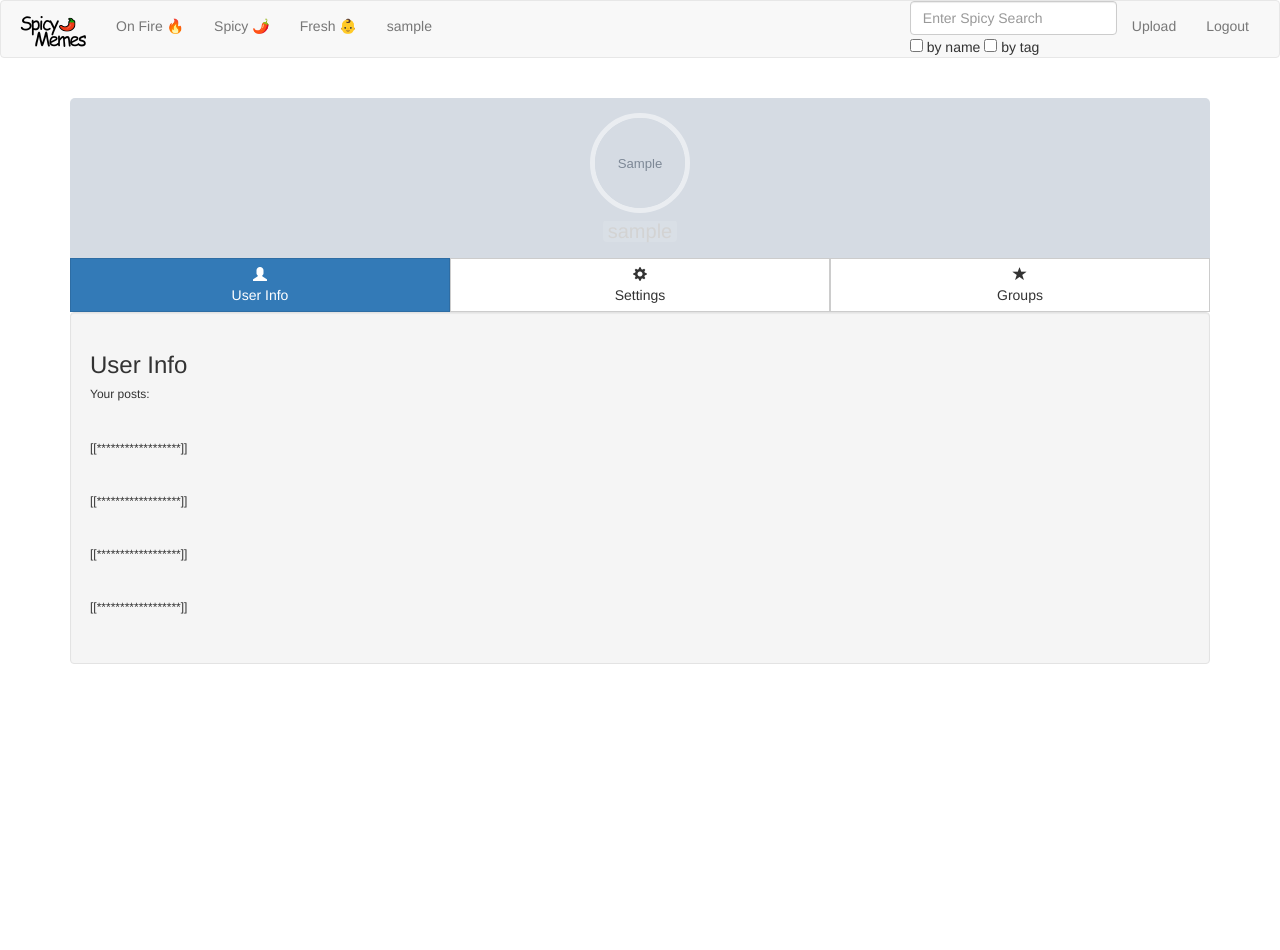
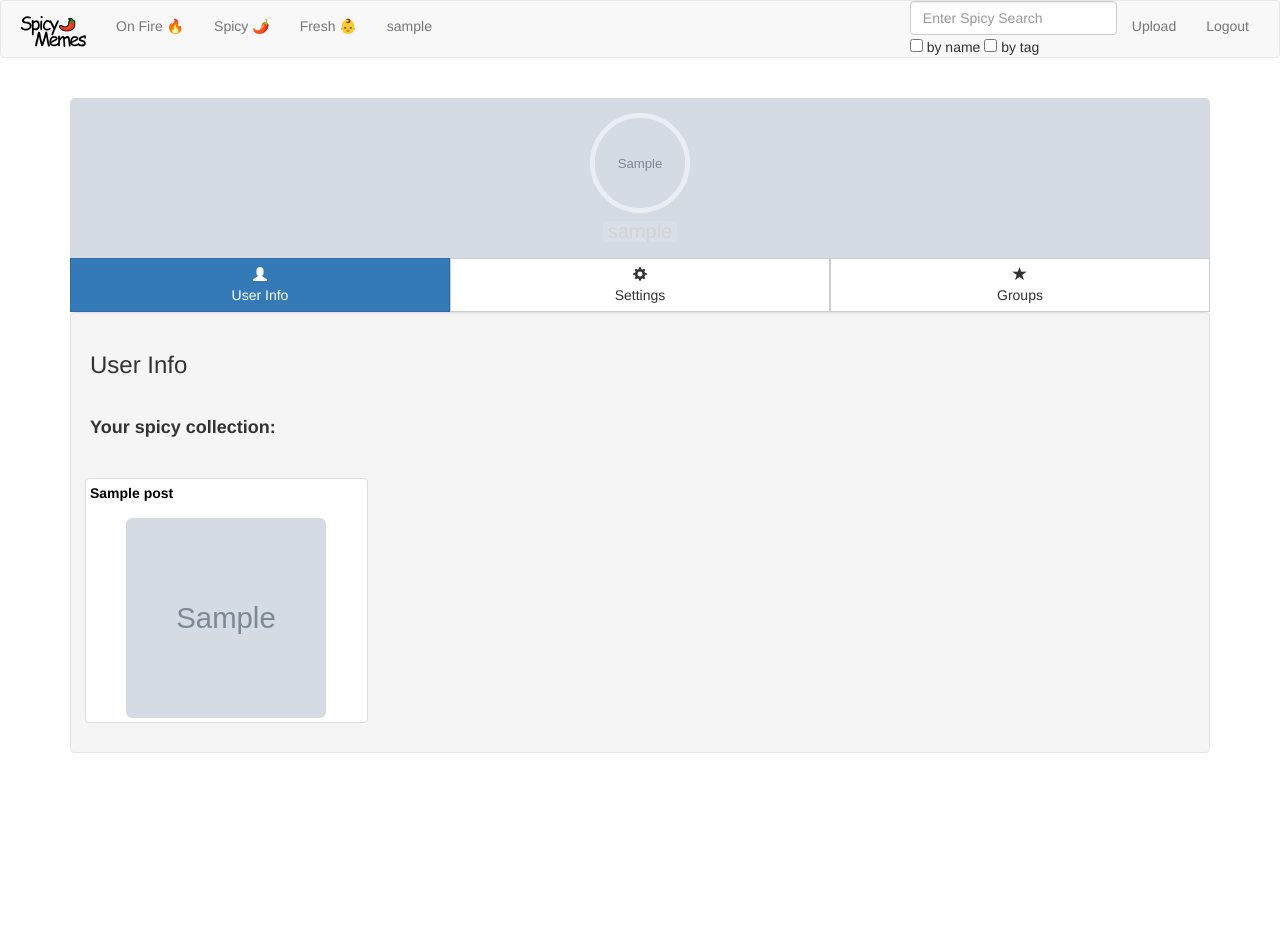
Before and after one commit to spicy-memes17/enterprise-memes, a Django app: page /spicy_memes/userprofile in a window 1280 px wide. Shown: the top 950 px of the page. Run offline with Django 3.2, Linux system fonts and the light colour scheme; a user stored in the database is signed in; tables that the repository leaves empty hold one stand-in row (values such as "Sample post"); grey boxes marked "Sample" are stand-in pictures; some libraries are stand-ins or nearby versions.

Commit message:
added listing of own memes on profile page

```diff
--- a/spicy_memes/static/user/css/userPageStyles.css
+++ b/spicy_memes/static/user/css/userPageStyles.css
@@ -111,3 +111,22 @@
 .submit {
     margin-top: 10px;
 }
+
+.thumbnail a img {
+    width: 200px;
+    height: 200px;
+    max-width: 200px;
+    max-height: 200px;
+}
+
+.thumbnail a {
+    color: black;
+    text-decoration: none;
+}
+
+.thumbnail a:hover
+{
+     color:#00A0C6;
+     text-decoration:none;
+     cursor:pointer;
+}
--- a/spicy_memes/templates/userProfile.html
+++ b/spicy_memes/templates/userProfile.html
@@ -59,11 +59,20 @@
         <div class="tab-content">
             <div class="tab-pane fade in active" id="tab1">
                 <h3>User Info</h3>
-                <h6>Your posts: </h6><br/>
-                <h6>[[******************]]</h6><br/>
-                <h6>[[******************]]</h6><br/>
-                <h6>[[******************]]</h6><br/>
-                <h6>[[******************]]</h6><br/>
+                <br>
+                <h4><strong>Your spicy collection:</strong></h4><br/>
+                <div class="row">
+                {% for post in user_meme_list %}
+                <div class="col-xs-3 thumbnail" style="margin: 10px">
+                    <div style="margin-bottom: 10px; padding-bottom: 5px">
+                        <span><strong><a href="{% url 'spicy_memes:postDetail' post.id %}">{{ post.title }}</a></strong></span>
+                    </div>
+                    <a href="{% url 'spicy_memes:postDetail' post.id %}" method="post">
+                        <img src="{{ post.image_field.url }}" class="hidden-xs hidden-sm img-responsive img-rounded">
+                    </a>
+                </div>
+                {% endfor %}
+                </div>
             </div>
 
             <! -- Settings Tab -->
--- a/spicy_memes/views.py
+++ b/spicy_memes/views.py
@@ -87,7 +87,9 @@ def userprofile(request):
     authform = LogInForm()
     profilepicform = ChangeProfilePic()
     passwordform = PasswordChangeForm(data=request.POST, user=request.user)
-    return render(request, 'userProfile.html', {'AuthForm': authform, 'user' : current_user, 'passwordform': passwordform, 'profilepicform': profilepicform, 'generalForm': generalForm})
+    #Get list of user's posts
+    user_meme_list = Post.objects.filter(user=current_user).order_by('-date')
+    return render(request, 'userProfile.html', {'AuthForm': authform, 'user' : current_user, 'passwordform': passwordform, 'profilepicform': profilepicform, 'generalForm': generalForm, 'user_meme_list': user_meme_list})
 
 
 
```
